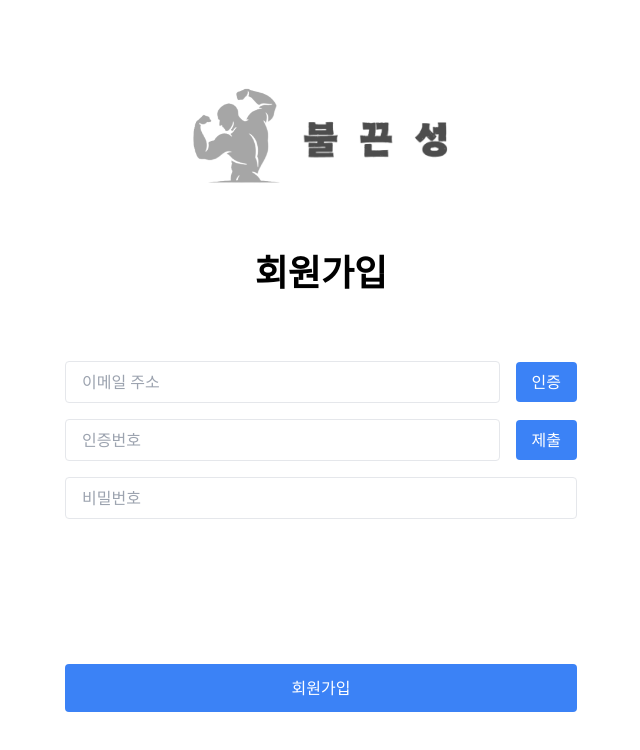
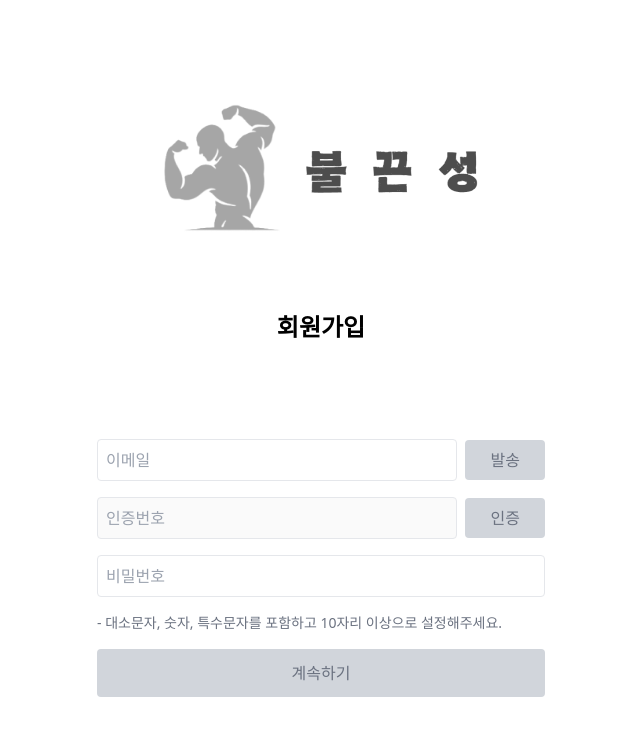
Before and after one commit to numdo/BGS, a React (Vite) app in the folder frontend/bgs/: page /signup in a window 1280 px wide. Shown: the top 750 px of the page, without its empty margins (319-959 px from the left). Built offline with nearby package versions, Linux system fonts and the light colour scheme.

Commit message:
detailpage

```diff
--- a/frontend/bgs/src/pages/SignupPage.jsx
+++ b/frontend/bgs/src/pages/SignupPage.jsx
@@ -1,92 +1,133 @@
 import React, { useState } from "react";
 import logo_image from "./../assets/logo_image.png";
-import name from "./../assets/name.png";
+import name_image from "./../assets/name.png";
 import axios from "axios";
 
-const SignupPage = () => {
+const SignupPage = ({ onNext }) => {
   const [formData, setFormData] = useState({
     email: "",
     password: "",
     verificationCode: "",
   });
-
-  const [error, setError] = useState(""); // 에러 메시지 상태
-  const [loading, setLoading] = useState(false); // 로딩 상태
+  const [isEmailSent, setIsEmailSent] = useState(false);
+  const [isVerified, setIsVerified] = useState(false);
+  const [error, setError] = useState("");
+  const [loading, setLoading] = useState(false);
 
   const handleChange = (e) => {
     const { name, value } = e.target;
     setFormData({ ...formData, [name]: value });
   };
 
-  const handleSubmit = async (e) => {
+  const isPasswordValid = () => {
+    const { password } = formData;
+    return (
+      /[a-z]/.test(password) &&
+      /[A-Z]/.test(password) &&
+      /\d/.test(password) &&
+      /[!@#$%^&*]/.test(password) &&
+      password.length >= 10
+    );
+  };
+
+  const handleSendEmail = async () => {
+    try {
+      setLoading(true);
+      setError("");
+      await axios.post("https://your-api-url.com/send-email", {
+        email: formData.email,
+      });
+      setIsEmailSent(true);
+      alert("인증번호가 발송되었습니다.");
+    } catch (err) {
+      setError(err.response?.data?.message || "이메일 발송에 실패했습니다.");
+    } finally {
+      setLoading(false);
+    }
+  };
+
+  const handleVerifyCode = async () => {
+    try {
+      setLoading(true);
+      setError("");
+      await axios.post("https://your-api-url.com/verify-code", {
+        email: formData.email,
+        verificationCode: formData.verificationCode,
+      });
+      setIsVerified(true);
+      alert("인증이 완료되었습니다.");
+    } catch (err) {
+      setError(err.response?.data?.message || "인증번호가 잘못되었습니다.");
+    } finally {
+      setLoading(false);
+    }
+  };
+
+  const handleSubmit = (e) => {
     e.preventDefault();
-
-    // 로딩 상태 시작
-    setLoading(true);
-    setError(""); // 에러 초기화
-
-    try {
-      const response = await axios.post(
-        "https://your-api-url.com/signup",
-        formData
-      );
-      console.log("회원가입 성공:", response.data);
-    } catch (err) {
-      console.error("회원가입 실패:", err);
-      setError(err.response?.data?.message || "회원가입에 실패했습니다.");
-    } finally {
-      setLoading(false); // 로딩 상태 종료
+    if (isVerified && isPasswordValid()) {
+      onNext({ email: formData.email, password: formData.password });
+    } else {
+      alert("모든 조건을 만족시켜주세요.");
     }
   };
 
   return (
     <div className="flex flex-col items-center justify-evenly h-screen bg-white p-6">
-      {/* 상단 로고 및 이름 */}
-      <div className="flex items-center justify-center w-full space-x-4 mb-1">
-        <img src={logo_image} alt="Logo" className="h-24" />{" "}
-        {/* 로고 크기 증가 */}
-        <img src={name} alt="Name" className="h-12" /> {/* 이름 크기 감소 */}
+      {/* 로고 */}
+      <div className="flex items-center space-x-4">
+        <img src={logo_image} alt="Logo" className="h-32" />
+        <img src={name_image} alt="Name" className="h-15" />
       </div>
 
-      {/* 회원가입 제목 */}
-      <h2 className="text-4xl font-bold text-center mb-1">회원가입</h2>
+      <h2 className="text-2xl font-bold mb-4">회원가입</h2>
 
-      {/* 회원가입 폼 */}
-      <form onSubmit={handleSubmit} className="w-full max-w-lg space-y-4">
-        {/* 이메일 입력 및 인증 버튼 */}
-        <div className="flex items-center space-x-4">
+      <form className="space-y-4 w-full max-w-md" onSubmit={handleSubmit}>
+        {/* 이메일 입력 */}
+        <div className="flex items-center space-x-2">
           <input
             name="email"
             type="email"
-            placeholder="이메일 주소"
+            placeholder="이메일"
             value={formData.email}
             onChange={handleChange}
-            className="w-full px-4 py-2 border rounded focus:outline-none focus:ring focus:ring-blue-300"
+            className="w-full p-2 border rounded focus:ring focus:ring-blue-300"
           />
           <button
             type="button"
-            className="px-4 py-2 bg-blue-500 text-white rounded hover:bg-blue-600 flex items-center justify-center whitespace-nowrap"
-            onClick={() => console.log("인증 버튼 클릭")}
+            onClick={handleSendEmail}
+            className={`w-24 p-2 rounded ${
+              formData.email
+                ? "bg-blue-500 text-white hover:bg-blue-600"
+                : "bg-gray-300 text-gray-500 cursor-not-allowed"
+            }`}
+            disabled={loading || !formData.email}
           >
-            인증
+            {loading ? "발송 중..." : "발송"}
           </button>
         </div>
 
         {/* 인증번호 입력 */}
-        <div className="flex items-center space-x-4">
+        <div className="flex items-center space-x-2">
           <input
             name="verificationCode"
             placeholder="인증번호"
             value={formData.verificationCode}
             onChange={handleChange}
-            className="w-full px-4 py-2 border rounded focus:outline-none focus:ring focus:ring-blue-300"
+            className="w-full p-2 border rounded focus:ring focus:ring-blue-300"
+            disabled={!isEmailSent}
           />
           <button
             type="button"
-            className="px-4 py-2 bg-blue-500 text-white rounded hover:bg-blue-600 flex items-center justify-center whitespace-nowrap"
-            onClick={() => console.log("제출 버튼 클릭")}
+            onClick={handleVerifyCode}
+            className={`w-24 p-2 rounded ${
+              formData.verificationCode
+                ? "bg-green-500 text-white hover:bg-green-600"
+                : "bg-gray-300 text-gray-500 cursor-not-allowed"
+            }`}
+            disabled={!formData.verificationCode || isVerified}
           >
-            제출
+            인증
           </button>
         </div>
 
@@ -97,32 +138,28 @@ const SignupPage = () => {
           placeholder="비밀번호"
           value={formData.password}
           onChange={handleChange}
-          className="w-full px-4 py-2 border rounded focus:outline-none focus:ring focus:ring-blue-300"
+          className="w-full p-2 border rounded focus:ring focus:ring-blue-300"
         />
+        <p className="text-gray-500 text-sm">
+          - 대소문자, 숫자, 특수문자를 포함하고 10자리 이상으로 설정해주세요.
+        </p>
 
         {/* 에러 메시지 */}
-        {error && <p className="text-red-500 text-sm text-center">{error}</p>}
+        {error && <p className="text-red-500">{error}</p>}
+
+        {/* 계속하기 버튼 */}
+        <button
+          type="submit"
+          className={`w-full p-3 rounded ${
+            isVerified && isPasswordValid()
+              ? "bg-blue-500 text-white hover:bg-blue-600"
+              : "bg-gray-300 text-gray-500 cursor-not-allowed"
+          }`}
+          disabled={!isVerified || !isPasswordValid()}
+        >
+          계속하기
+        </button>
       </form>
-
-      {/* 회원가입 버튼 */}
-      <div className="w-full max-w-lg mt-20">
-        {loading ? (
-          <button
-            type="button"
-            className="w-full px-4 py-3 bg-gray-300 text-white rounded cursor-not-allowed"
-            disabled
-          >
-            로딩 중...
-          </button>
-        ) : (
-          <button
-            onClick={handleSubmit} // `form`의 기본 제출 동작을 대체
-            className="w-full px-4 py-3 bg-blue-500 text-white rounded hover:bg-blue-600"
-          >
-            회원가입
-          </button>
-        )}
-      </div>
     </div>
   );
 };
--- /dev/null
+++ b/frontend/bgs/src/pages/UserDetailsPage.jsx
@@ -0,0 +1,124 @@
+import React, { useState } from "react";
+import { useNavigate } from "react-router-dom"; // useNavigate 추가
+import logo_image from "./../assets/logo_image.png";
+import name_image from "./../assets/name.png";
+import axios from "axios"; // axios 추가
+
+const UserDetailsPage = ({ email, password }) => {
+  const [details, setDetails] = useState({
+    name: "",
+    nickname: "",
+    birthdate: "",
+    height: "",
+    weight: "",
+    gender: "",
+  });
+  const navigate = useNavigate(); // useNavigate 훅 사용
+
+  const handleChange = (e) => {
+    const { name, value } = e.target;
+    setDetails({ ...details, [name]: value });
+  };
+
+  const isFormComplete = () => {
+    return Object.values(details).every((value) => value.trim() !== "");
+  };
+
+  const handleSubmit = async (e) => {
+    e.preventDefault();
+    try {
+      // 서버에 회원가입 데이터 전송
+      await axios.post("https://your-api-url.com/signup-complete", {
+        email,
+        password,
+        ...details,
+      });
+      alert("회원가입이 완료되었습니다!");
+
+      // 회원가입 성공 후 '/'로 이동
+      navigate("/");
+    } catch (err) {
+      alert(
+        "회원가입 실패: " + (err.response?.data?.message || "알 수 없는 오류")
+      );
+    }
+  };
+
+  return (
+    <div className="flex flex-col items-center justify-evenly h-screen bg-white p-6">
+      {/* 로고 */}
+      <div className="flex items-center space-x-4">
+        <img src={logo_image} alt="Logo" className="h-32" />
+        <img src={name_image} alt="Name" className="h-15" />
+      </div>
+
+      <h2 className="text-2xl font-bold mb-4">사용자 정보 입력</h2>
+
+      <form className="space-y-4 w-full max-w-md" onSubmit={handleSubmit}>
+        <input
+          name="name"
+          placeholder="이름"
+          value={details.name}
+          onChange={handleChange}
+          className="w-full p-2 border rounded focus:ring focus:ring-blue-300"
+        />
+        <input
+          name="nickname"
+          placeholder="닉네임"
+          value={details.nickname}
+          onChange={handleChange}
+          className="w-full p-2 border rounded focus:ring focus:ring-blue-300"
+        />
+        <input
+          name="birthdate"
+          type="date"
+          value={details.birthdate}
+          onChange={handleChange}
+          className="w-full p-2 border rounded focus:ring focus:ring-blue-300"
+        />
+        <input
+          name="height"
+          type="number"
+          placeholder="키(cm)"
+          value={details.height}
+          onChange={handleChange}
+          className="w-full p-2 border rounded focus:ring focus:ring-blue-300"
+        />
+        <input
+          name="weight"
+          type="number"
+          placeholder="몸무게(kg)"
+          value={details.weight}
+          onChange={handleChange}
+          className="w-full p-2 border rounded focus:ring focus:ring-blue-300"
+        />
+        <select
+          name="gender"
+          value={details.gender}
+          onChange={handleChange}
+          className="w-full p-2 border rounded focus:ring focus:ring-blue-300"
+        >
+          <option value="">성별 선택</option>
+          <option value="male">남성</option>
+          <option value="female">여성</option>
+        </select>
+      </form>
+
+      {/* 시작하기 버튼을 form 밖으로 꺼냄 */}
+      <button
+        type="button"
+        onClick={handleSubmit}
+        className={`w-full p-3 rounded mt-4 ${
+          isFormComplete()
+            ? "bg-blue-500 text-white hover:bg-blue-600"
+            : "bg-white text-blue-500 border-blue-500 cursor-not-allowed"
+        } ${!isFormComplete() ? "border-2" : ""}`}
+        disabled={!isFormComplete()}
+      >
+        시작하기
+      </button>
+    </div>
+  );
+};
+
+export default UserDetailsPage;
```
